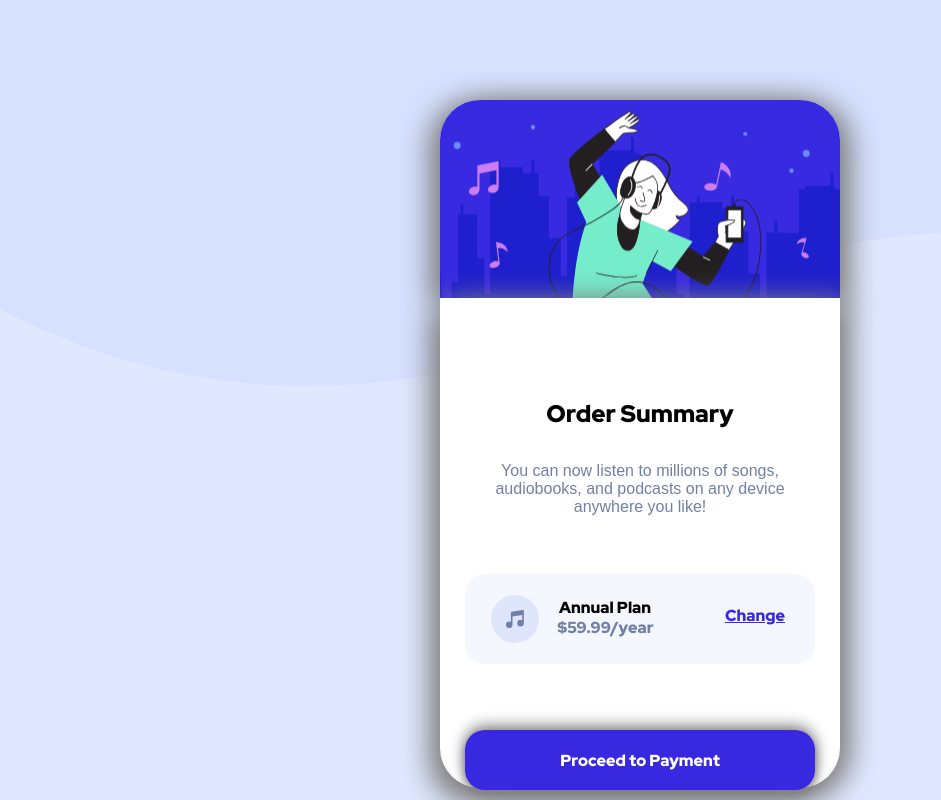
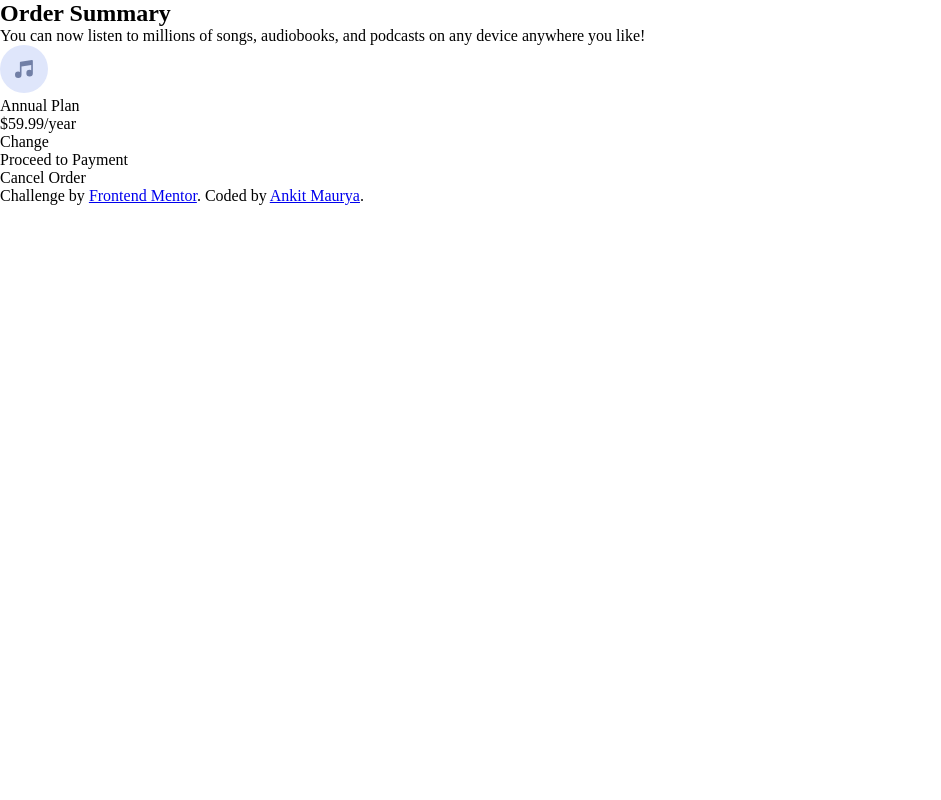
Before and after one commit to Ankit0225/Frontend-Mentor-Challenges, a plain HTML site: page order-summary-component-main/index.html in a window 1280 px wide. Shown: the top 800 px of the page, without its empty margins (0-941 px from the left). Drawn offline with Linux system fonts and the light colour scheme.

Commit message:
updating code

```diff
--- a/order-summary-component-main/style.css
+++ b/order-summary-component-main/style.css
@@ -5,143 +5,3 @@
     padding: 0;
     box-sizing: border-box;
 }
-body{
-    display: block;
-    color: black;
-    width: 100%;
-    height: 100%;
-    background-color: hsl(225, 100%, 94%);
-    font-family: 'Red Hat Display', sans-serif;
-}
-div{
-    display: flex;
-    justify-content: center;
-    align-items: center;
-    align-content: center;
-    position: absolute;
-    text-align: center;
-    height: 100%;
-    width: 100vw;
-    margin-bottom: 5px;
-}
-.Top_image{
-    background-image: url(./images/pattern-background-desktop.svg);
-    background-size: 100%;
-    background-repeat: no-repeat;
-    width: 100%;
-    height: 100%;
-}
-
-.illustration_hero{
-    position: absolute;
-    background: url(./images/illustration-hero.svg);
-    background-repeat: no-repeat;
-    background-size: 110%;
-    border-radius: 40px 40px 0px 0px;
-    background-position: center center;
-    width: 400px;
-    height: 200px;
-    top: 100px;
-    box-shadow: -10px 4px 30px grey,
-                 10px 4px 30px gray;
-}
-.down_box{
-    position: absolute;
-    top: 300px;
-    width: 400px;
-    height: 490px;
-    background-color: white;
-    border-radius: 0px 0px 40px 40px;
-    box-shadow: -10px 14px 30px grey,
-                 10px 4px 30px gray;
-}
-h2{
-    position: absolute;
-    font-weight: 900;
-    top: 50%;
-}
-p{
-    position: absolute;
-    z-index: 2;
-    top: 58%;
-    text-align: center;
-    width: 300px;
-    color: hsl(224, 23%, 55%);
-    font-family: sans-serif;
-    font-weight: 500;
-}
-.payment_box{
-    position: absolute;
-    width: 350px;
-    height: 90px;
-    background-color: hsl(225, 100%, 98%);
-    top: 72%;
-    border-radius: 20px 20px 20px 20px;
-}
-.payment_box .icon_music{
-    transform: translate(-125px);
-}
-.price{
-    position: absolute;
-    right: 17%;
-    top: 43px;
-    font-family: 'Red Hat Display', sans-serif;
-}
-.left_payment_text{
-    top: 73px;
-    color: black;
-    font-size: 16px;
-    width: 100px;
-    transform: translate(-35px, -50px);
-    font-family: 'Red Hat Display', sans-serif;
-}
-
-.Change{
-    left: 40%;
-    top: 35%;
-    color:hsl(245, 75%, 52%);
-    text-decoration: underline;
-    font-family: 'Red Hat Display', sans-serif;
-}
-.Change:hover{
-    cursor: pointer;
-    color: hsl(224, 72%, 62%);
-    text-decoration: none;
-}
-
-.proceed{
-    font-family: 'Red Hat Display', sans-serif;
-    width: 350px;
-    height: 60px;
-    bottom: 0px;
-    background-color:hsl(245, 75%, 52%);
-    color: white;
-    border-radius: 20px 20px 20px 20px;
-    box-shadow: 0px -4px 15px gray,
-                0px 4px 10px gray;
-    transition: 0.6s;
-}
-
-.proceed:hover{
-    cursor: pointer;
-    background-color:  hsl(224, 72%, 62%);
-    box-shadow: 0px 4px 20px black;
-}
-.cancel{
-    color: hsl(224, 23%, 55%);
-    z-index: 3;
-    font-family: 'Red Hat Display', sans-serif;
-    top: 103%;
-}
-.cancel:hover{
-    cursor: pointer;
-}
-.attribution{
-    position: absolute;
-    font-size: 16px;
-     text-align: center;
-     top: 95%;
-}
-.attribution a{
-    color: hsl(223, 47%, 23%);
-}
```
Also changed, not shown: 2 other files.
